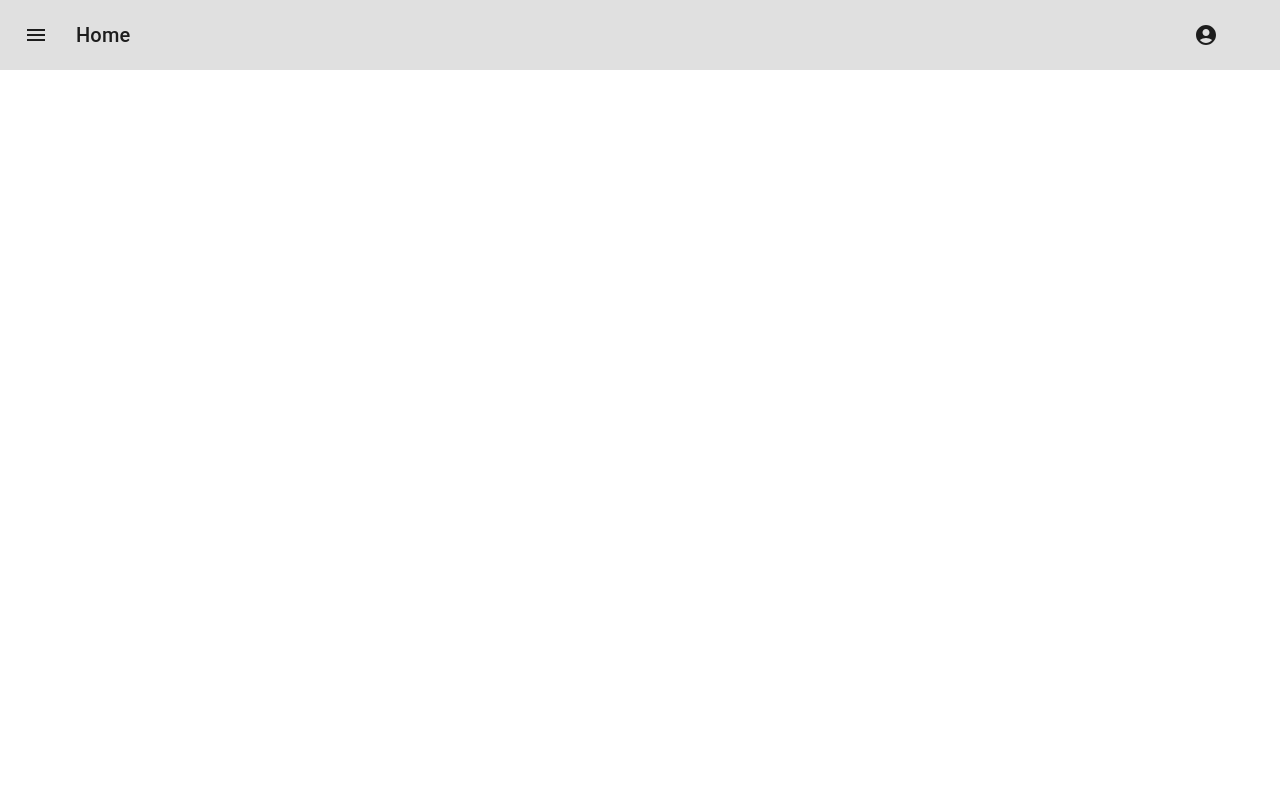
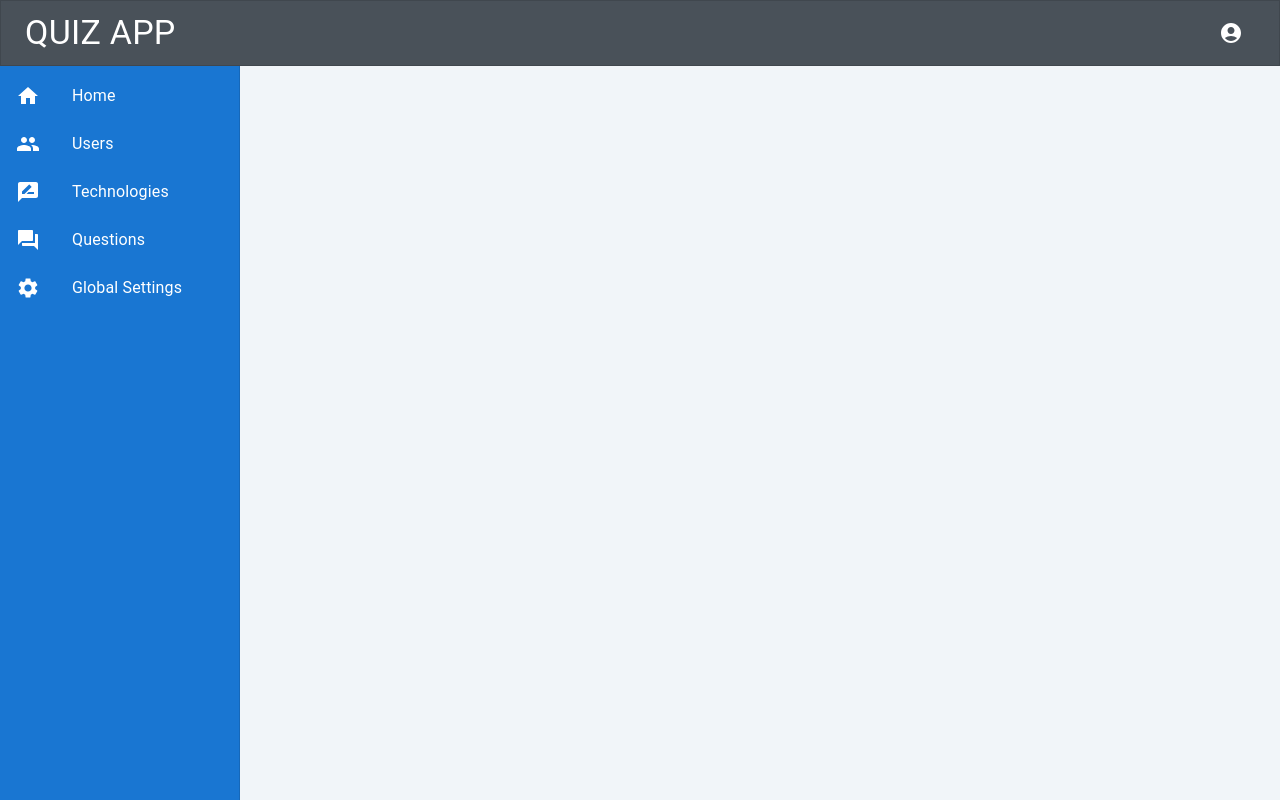
Before and after one commit to nikunjp-tatva/quiz-app-frontend, a React (Create React App) app: page /auth/sidebar in a window 1280 px wide. Built offline with nearby package versions, Linux system fonts and the light colour scheme.

Commit message:
update sidebar

```diff
--- a/src/common/layouts/header/Header.tsx
+++ b/src/common/layouts/header/Header.tsx
@@ -1,50 +1,26 @@
 import * as React from 'react';
 import AppBar from '@mui/material/AppBar';
-import Box from '@mui/material/Box';
 import Toolbar from '@mui/material/Toolbar';
 import Typography from '@mui/material/Typography';
-import IconButton from '@mui/material/IconButton';
-import MenuIcon from '@mui/icons-material/Menu';
 import { Stack, styled } from '@mui/material';
 import Profile from './Profile';
 
 const AppBarStyled = styled(AppBar)(({ theme }) => ({
     boxShadow: 'none',
-    justifyContent: 'center',
-    backdropFilter: 'blur(4px)',
-    [theme.breakpoints.up('lg')]: {
-        minHeight: '70px',
-    },
+    border: '1px solid #00000021'
 }));
 
-const ToolbarStyled = styled(Toolbar)(({ theme }) => ({
-    width: '98%',
-}));
-
-export default function Header({ open, handleDrawerOpen }: Readonly<{ open: boolean; handleDrawerOpen: any }>) {
+export default function Header() {
     return (
-        <AppBarStyled position="static" color="transparent" sx={{ backgroundColor: "#E0E0E0" }}>
-            <ToolbarStyled>
-                <IconButton
-                    size="large"
-                    edge="start"
-                    color="inherit"
-                    aria-label="open drawer"
-                    onClick={handleDrawerOpen}
-                    sx={{ mr: 2, ...(open && { display: 'none' }) }}
-                >
-                    <MenuIcon />
-                </IconButton>
-                <Typography variant="h6" component="div" sx={{ flexGrow: 1 }}>
-                    Home
+        <AppBarStyled position="fixed" color="transparent" sx={{ zIndex: (theme) => theme.zIndex.drawer + 1, backgroundColor: "#495159", color: "#fff" }}>
+            <Toolbar>
+                <Typography variant="h4" component="div" sx={{ flexGrow: 1 }}>
+                    QUIZ APP
                 </Typography>
-                <Box flexGrow={1} />
                 <Stack spacing={1} direction="row" alignItems="center">
                     <Profile />
                 </Stack>
-
-            </ToolbarStyled>
+            </Toolbar>
         </AppBarStyled>
     )
-
 }
--- a/src/common/layouts/sidebar/Sidebar.tsx
+++ b/src/common/layouts/sidebar/Sidebar.tsx
@@ -1,75 +1,48 @@
 import * as React from 'react';
-import { styled, useTheme } from '@mui/material/styles';
 import Box from '@mui/material/Box';
 import Drawer from '@mui/material/Drawer';
 import CssBaseline from '@mui/material/CssBaseline';
 import List from '@mui/material/List';
-import Divider from '@mui/material/Divider';
-import IconButton from '@mui/material/IconButton';
-import ChevronLeftIcon from '@mui/icons-material/ChevronLeft';
-import ChevronRightIcon from '@mui/icons-material/ChevronRight';
 import ListItem from '@mui/material/ListItem';
 import ListItemButton from '@mui/material/ListItemButton';
 import ListItemIcon from '@mui/material/ListItemIcon';
 import ListItemText from '@mui/material/ListItemText';
 import { sidebarItems } from './SidebarItems';
 import Header from '../header/Header';
+import Toolbar from '@mui/material/Toolbar';
+import { NavLink } from 'react-router-dom';
 
 const drawerWidth = 240;
 
-const DrawerHeader = styled('div')(({ theme }) => ({
-    display: 'flex',
-    alignItems: 'center',
-    padding: theme.spacing(0, 1),
-    ...theme.mixins.toolbar,
-    justifyContent: 'flex-end',
-}));
-
-export default function PersistentDrawerLeft() {
-    const theme = useTheme();
-    const [open, setOpen] = React.useState(false);
-
-    const handleDrawerOpen = () => {
-        setOpen(true);
-    };
-
-    const handleDrawerClose = () => {
-        setOpen(false);
-    };
+export default function Sidebar({ children }: any) {
 
     return (
-        <Box sx={{ display: 'flex', backgroundColor: "#E0E0E0" }}>
+        <Box sx={{ display: 'flex' }}>
             <CssBaseline />
-
-            <Header open={open} handleDrawerOpen={handleDrawerOpen} />
-
+            <Header />
             <Drawer
+                variant="permanent"
                 sx={{
+                    width: drawerWidth,
                     flexShrink: 0,
                     '& .MuiDrawer-paper': {
                         width: drawerWidth,
                         boxSizing: 'border-box',
+                        backgroundColor: "#1976d2",
+                        color: "#fff"
                     },
-
                 }}
-                variant="persistent"
-                anchor="left"
-                open={open}
             >
-                <DrawerHeader>
-                    <IconButton onClick={handleDrawerClose}>
-                        {theme.direction === 'ltr' ? <ChevronLeftIcon /> : <ChevronRightIcon />}
-                    </IconButton>
-                </DrawerHeader>
-                <Divider />
+                <Toolbar />
+                <Box sx={{ overflow: 'auto' }}>
                     <List>
                         {sidebarItems.map((data) => {
                             const Icon = data.icon;
                             return (
-                            <ListItem key={data.name} disablePadding>
+                                <ListItem key={data.name} disablePadding to={data.href} component={ NavLink } sx={{ textDecoration: 'none', color: '#fff'}}>
                                     <ListItemButton>
                                         <ListItemIcon>
-                                        <Icon />
+                                            <Icon style={{ color: "#fff" }} />
                                         </ListItemIcon>
                                         <ListItemText primary={data.name} />
                                     </ListItemButton>
@@ -77,8 +50,11 @@ export default function PersistentDrawerLeft() {
                             )
                         })}
                     </List>
-                <Divider />
+                </Box>
             </Drawer>
+            <Box component="main" sx={{ flexGrow: 1, paddingTop: 10, paddingLeft: 1 }}>
+                {children}
+            </Box>
         </Box>
     );
 }
--- a/src/common/layouts/sidebar/SidebarItems.ts
+++ b/src/common/layouts/sidebar/SidebarItems.ts
@@ -10,21 +10,26 @@ export const sidebarItems = [
   {
     name: 'Home',
     icon: Home,
+    href: '/',
   },
   {
     name: 'Users',
     icon: People,
+    href: '/users',
   },
   {
     name: 'Technologies',
     icon: RateReview,
+    href: '/technologies',
   },
   {
     name: 'Questions',
     icon: QuestionAnswer,
+    href: '/questions',
   },
   {
     name: 'Global Settings',
     icon: Settings,
+    href: '/settings',
   },
 ];
--- a/src/index.css
+++ b/src/index.css
@@ -5,6 +5,7 @@ body {
     "Droid Sans", "Helvetica Neue", sans-serif;
   -webkit-font-smoothing: antialiased;
   -moz-osx-font-smoothing: grayscale;
+  background-color: #f1f5f9 !important;
 }
 
 code {
```
Lines whose indentation alone changed are shown as unchanged.
